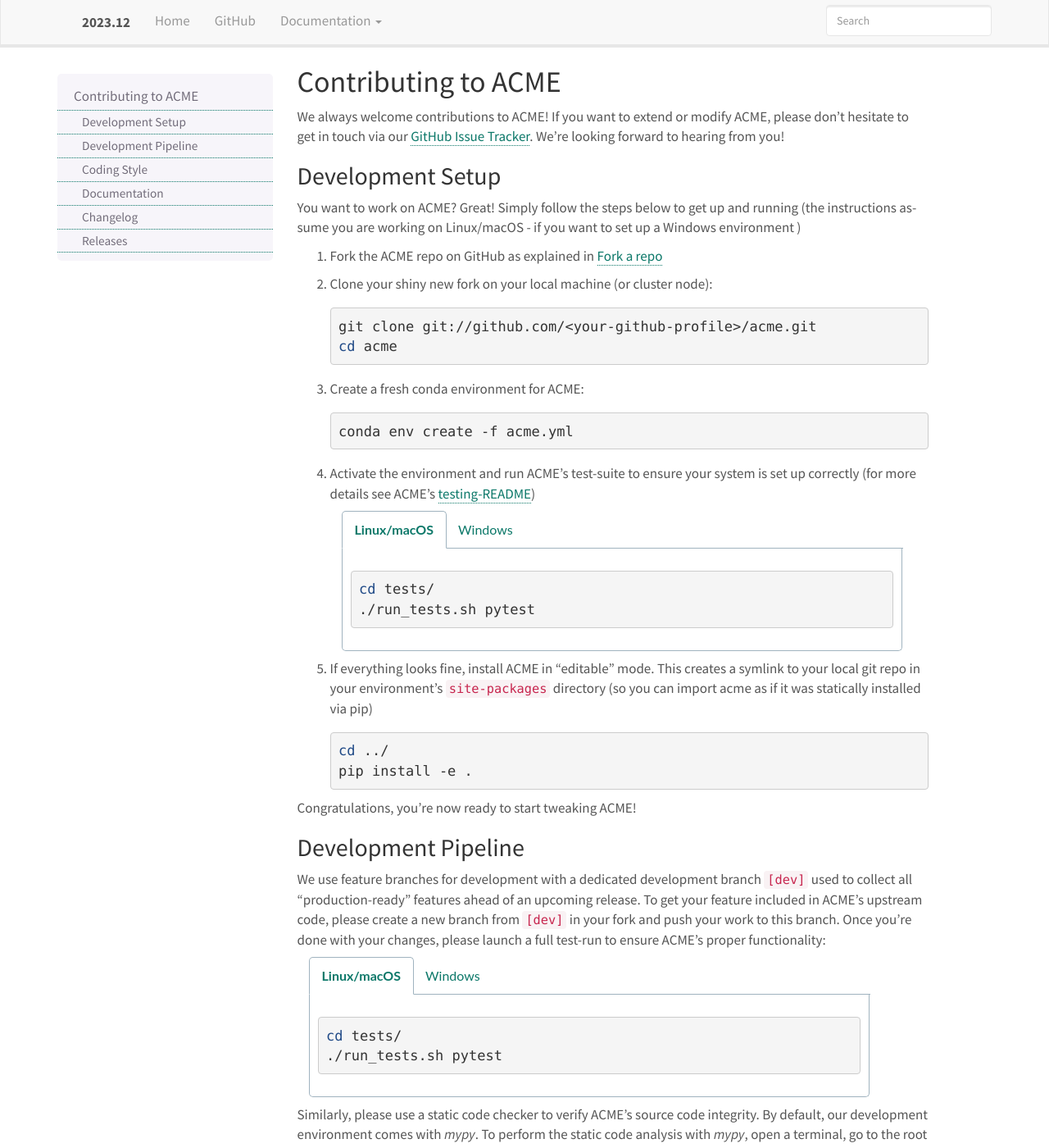
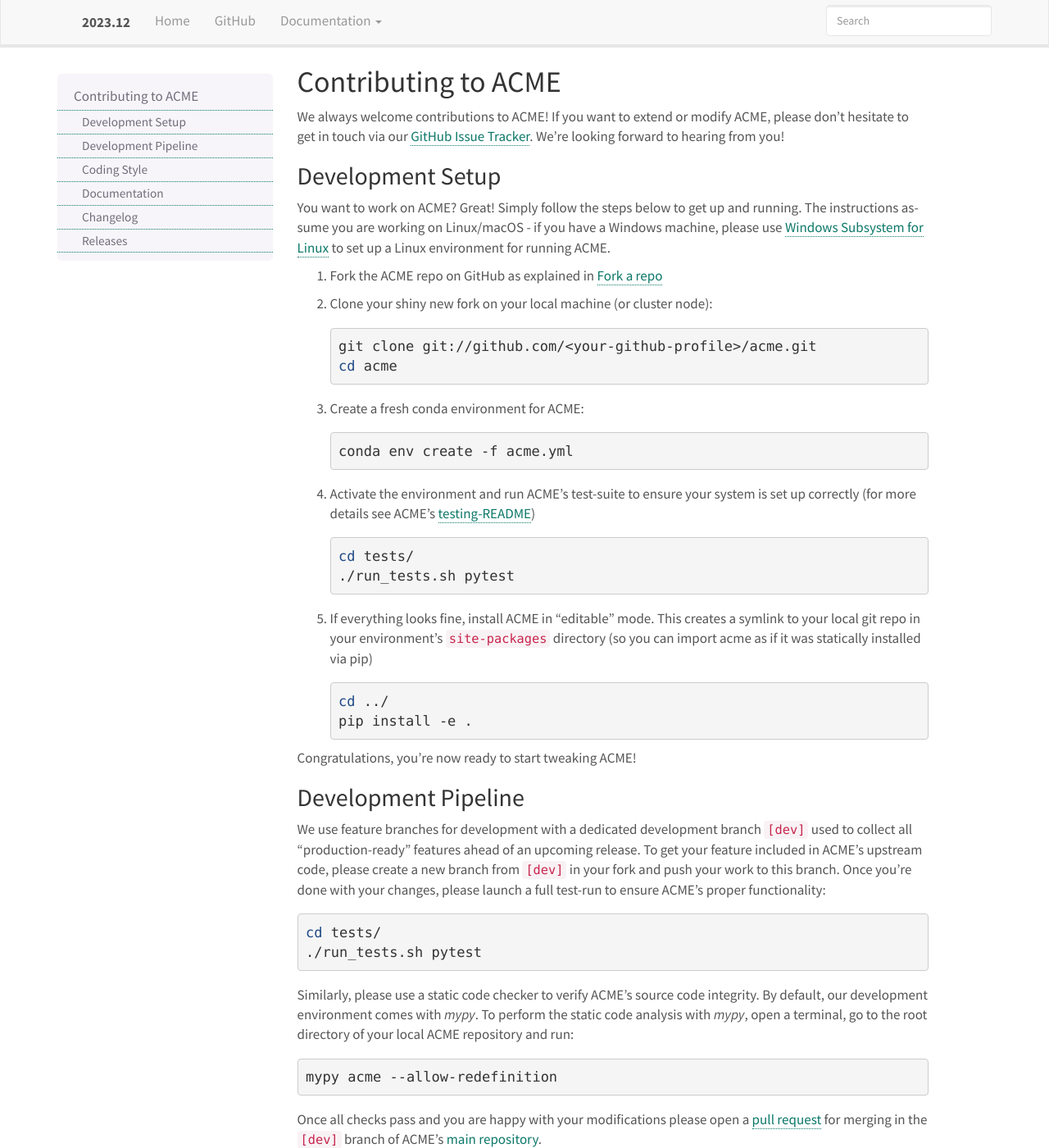
Before and after one commit to esi-neuroscience/acme, a Sphinx documentation site: the page built from doc/source/contributing.rst, in a window 1280 px wide and 1400 px high. Shown: the whole window at 82% size. Built offline with Sphinx 7.4.7, drawn with Linux system fonts in a browser that asks for light colours.

Commit message:
CHG: Dropped Windows support
- ACME has been rarely used on Windows clients. Ensuring Windows
  compatibility is quite some work with potentially very little
  benefit. ACME should continue to run on Windows machines but
  is untested from now on. CHANGELOG has been modified accordingly.
- removed Windows testing pipeline from GitLab CI setup
- removed colorama from dependencies (only required on Windows)
- updated documentation (specifically, contributing guideline)
- updated GitHub workflow (to use bash and activate the created
  acme environment)

On branch dev
Changes to be committed:
	modified:   .github/pull_request_template.md
	modified:   .github/workflows/tests_workflow.yml
	modified:   .gitlab-ci.yml
	modified:   CHANGELOG.md
	modified:   acme.yml
	modified:   acme/dask_helpers.py
	modified:   doc/source/contributing.rst
	modified:   setup.cfg

```diff
--- a/acme.yml
+++ b/acme.yml
@@ -3,13 +3,12 @@
 #
 # SPDX-License-Identifier: CC0-1.0
 #
-# This file was auto-generated by setup.py on 16/01/2025 at 13:57:14.
+# This file was auto-generated by setup.py on 16/01/2025 at 18:23:44.
 # Do not edit, all of your changes will be overwritten.
 channels:
 - conda-forge
 dependencies:
 - cloudpickle > 2.2
-- colorama
 - dask >= 2022.12.1, <= 2024.12.1
 - dask-jobqueue >= 0.8, < 1.0
 - h5py >= 3, < 4
--- a/doc/source/contributing.rst
+++ b/doc/source/contributing.rst
@@ -15,8 +15,10 @@
 -----------------
 
 You want to work on ACME? Great! Simply follow the steps below to get up
-and running (the instructions assume you are working on Linux/macOS - if
-you want to set up a Windows environment )
+and running. The instructions assume you are working on Linux/macOS - if
+you have a Windows machine, please use
+`Windows Subsystem for Linux <https://learn.microsoft.com/en-us/windows/wsl/about>`_
+to set up a Linux environment for running ACME.
 
 1. Fork the ACME repo on GitHub as explained in `Fork a repo <https://docs.github.com/en/get-started/quickstart/fork-a-repo>`_
 2. Clone your shiny new fork on your local machine (or cluster node):
@@ -36,21 +38,10 @@
    is set up correctly (for more details see ACME's
    `testing-README <https://github.com/esi-neuroscience/acme/blob/master/acme/tests/README.md>`_)
 
-   .. tabs::
+   .. code-block:: shell
 
-       .. tab:: Linux/macOS
-
-           .. code-block:: shell
-
-               cd tests/
-               ./run_tests.sh pytest
-
-       .. tab:: Windows
-
-           .. code-block:: shell
-
-               cd tests/
-               run_tests.cmd pytest
+       cd tests/
+       ./run_tests.sh pytest
 
 5. If everything looks fine, install ACME in "editable" mode. This creates
    a symlink to your local git repo in your environment's ``site-packages``
@@ -75,21 +66,11 @@
 you're done with your changes, please launch a full test-run to ensure
 ACME's proper functionality:
 
-.. tabs::
 
-    .. tab:: Linux/macOS
+.. code-block:: shell
 
-        .. code-block:: shell
-
-            cd tests/
-            ./run_tests.sh pytest
-
-    .. tab:: Windows
-
-        .. code-block:: shell
-
-            cd tests/
-            run_tests.cmd pytest
+    cd tests/
+    ./run_tests.sh pytest
 
 Similarly, please use a static code checker to verify ACME's source code integrity.
 By default, our development environment comes with `mypy`. To perform
--- a/setup.cfg
+++ b/setup.cfg
@@ -43,7 +43,6 @@
     >= 3.8, < 3.14
 install_requires =
     cloudpickle > 2.2
-    colorama
     dask >= 2022.12.1, <= 2024.12.1
     dask-jobqueue >= 0.8, < 1.0
     h5py >= 3, < 4
```
Also changed, not shown: CHANGELOG.md (+6 -7 lines), .github/pull_request_template.md, .gitlab-ci.yml, 2 other files.
